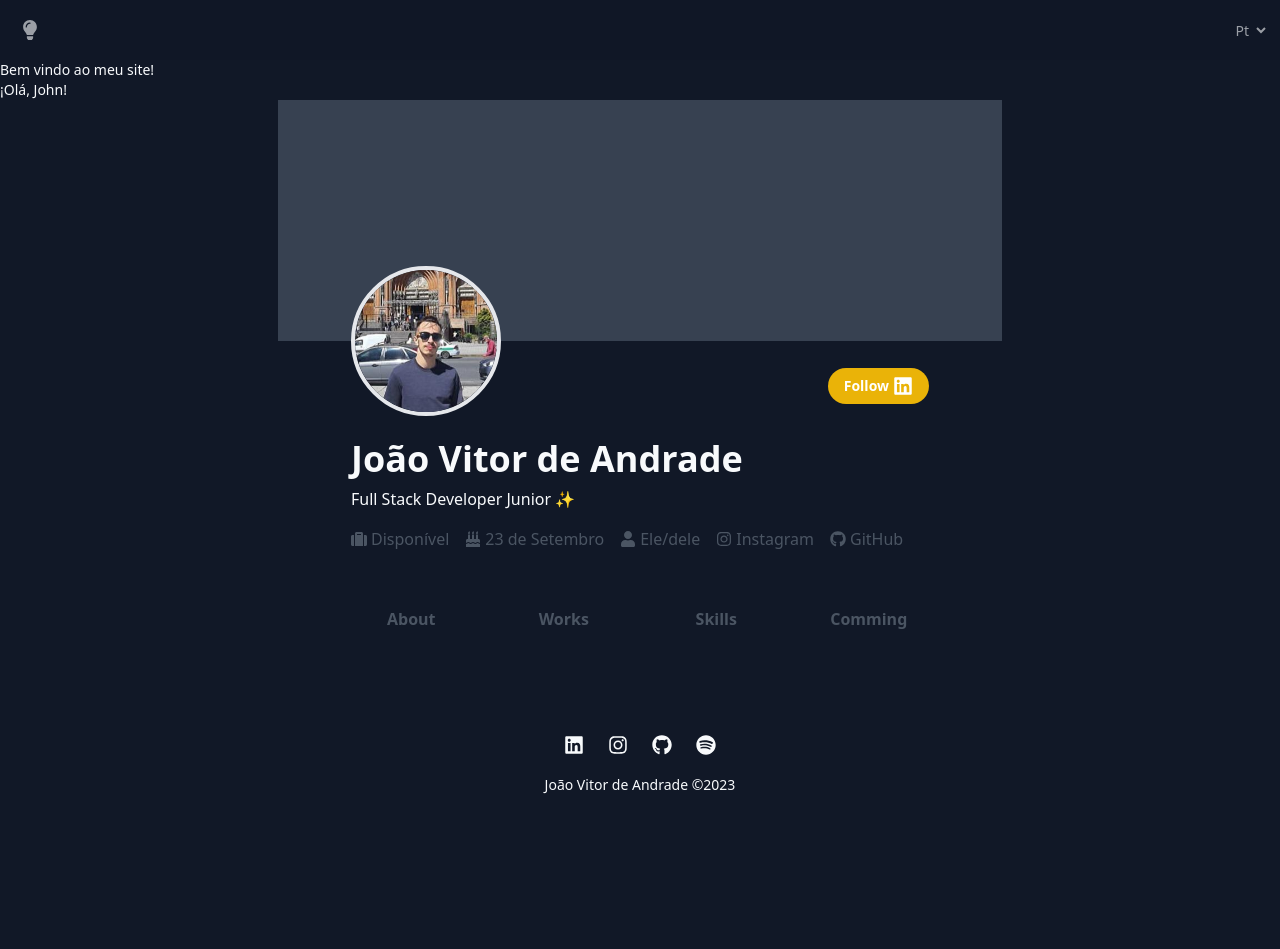
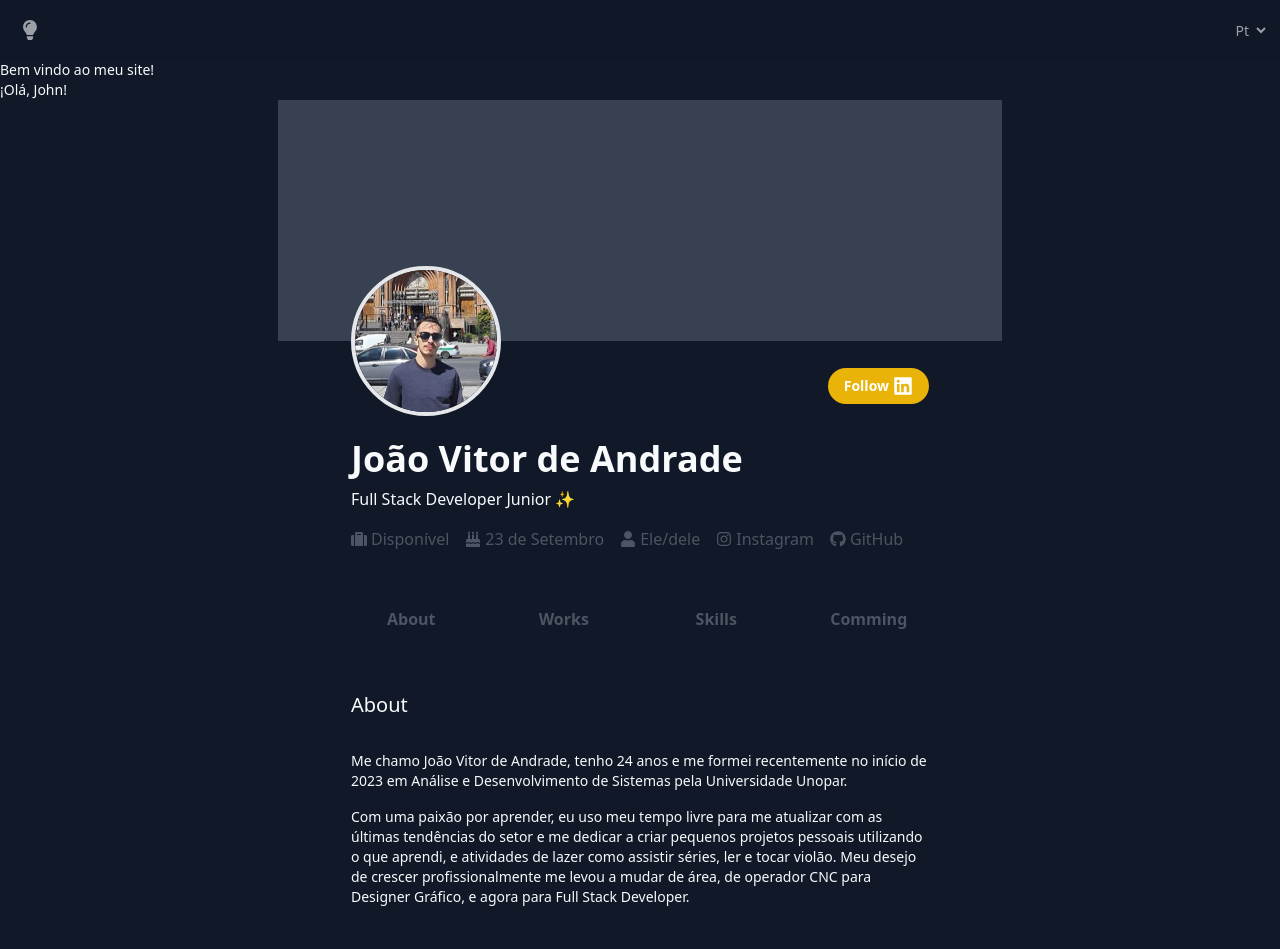
Before and after one commit to AndradeJaum/Portfolio, a Next.js app: page / in a window 1280 px wide. Shown: the top 949 px of the page. Before the commit the page ends 827 px from the top, so only its background shows below. Built offline with nearby package versions, Linux system fonts and the light colour scheme.

Commit message:
feat: change section content

```diff
--- /dev/null
+++ b/components/About.js
@@ -0,0 +1,24 @@
+const About = () => {
+  return (
+    <div className="w-[610px] max-w-full mx-auto px-4">
+      <div className="grid gap-4">
+        <h2 className="text-xl mb-4">About</h2>
+        <p>
+          Me chamo João Vitor de Andrade, tenho 24 anos e me formei recentemente
+          no início de 2023 em Análise e Desenvolvimento de Sistemas pela
+          Universidade Unopar.
+        </p>
+        <p>
+          Com uma paixão por aprender, eu uso meu tempo livre para me atualizar
+          com as últimas tendências do setor e me dedicar a criar pequenos
+          projetos pessoais utilizando o que aprendi, e atividades de lazer como
+          assistir séries, ler e tocar violão. Meu desejo de crescer
+          profissionalmente me levou a mudar de área, de operador CNC para
+          Designer Gráfico, e agora para Full Stack Developer.
+        </p>
+      </div>
+    </div>
+  );
+};
+
+export default About;
--- /dev/null
+++ b/components/Work.js
@@ -0,0 +1,63 @@
+import Image from "next/image";
+const Work = () => {
+  return (
+    <div className="w-[610px] max-w-full mx-auto px-4">
+      <div className="hidden">
+        <h2 className="text-xl mb-12">Work Experience</h2>
+        <div className="w-full flex justify-between mb-12">
+          <div className="w-[30%]">
+            <p>2023 - present</p>
+          </div>
+          <div className="w-[65%] grid gap-2">
+            <h3 className="text-xl">Full Stack Developer</h3>
+            <p>Função do cargo aqui</p>
+            <span className="text-gray-600 grid grid-flow-col auto-cols-[1fr]">
+              <span>JS</span>
+              <span>TS</span>
+              <span>Next</span>
+              <span>React</span>
+              <span>Tailwind</span>
+            </span>
+          </div>
+        </div>
+      </div>
+
+      <div>
+        <h2 className="text-xl mb-12">Side Projects</h2>
+        <div className="w-full flex justify-between mb-12">
+          <div className="w-[47%] grid gap-2">
+            <Image
+              src="/images/comunismo.png"
+              alt={"Projeto Comunismo"}
+              height={10}
+              width={400}
+              className="rounded-md"
+            />
+            <h3 className="text-xl">Tittle</h3>
+            <p>Project description here, brief and punctual </p>
+          </div>
+          <div className="w-[47%] grid gap-2">
+            <div className="aspect-[2/1] rounded-xl bg-gray-700"></div>
+            <h3 className="text-xl">Tittle</h3>
+            <p>Project description here, brief and punctual </p>
+          </div>
+        </div>
+
+        <div className="w-full flex justify-between mb-12">
+          <div className="w-[47%] grid gap-2">
+            <div className="aspect-[2/1] rounded-xl bg-gray-700"></div>
+            <h3 className="text-xl">Tittle</h3>
+            <p>Project description here, brief and punctual </p>
+          </div>
+          <div className="w-[47%] grid gap-2">
+            <div className="aspect-[2/1] rounded-xl bg-gray-700"></div>
+            <h3 className="text-xl">Tittle</h3>
+            <p>Project description here, brief and punctual </p>
+          </div>
+        </div>
+      </div>
+    </div>
+  );
+};
+
+export default Work;
--- a/pages/index.tsx
+++ b/pages/index.tsx
@@ -14,16 +14,25 @@ import {
 } from "react-icons/fa";
 import { useTranslation } from "react-i18next";
 import LanguageSwitcher from "../components/LanguageSwitcher.js";
+import { useState } from "react";
+import About from "../components/About.js";
+import Work from "../components/Work.js";
 
 const Home: NextPage = () => {
+  const [activeSection, setActiveSection] = useState("about");
+
   const { t } = useTranslation();
+
+  const handleSectionClick = (section: string) => {
+    setActiveSection(section);
+  };
 
   return (
     <div className="container min-h-screen max-w-full">
       <nav className="flex justify-between p-2 sticky top-0 left-0 z-10 bg-gray-900 opacity-60 backdrop:blur-3xl">
         <form className="w-11 h-11 rounded-md flex items-center hover:bg-gray-700">
           <button className="hover:bg-gray-700 flex items-center gap-1 mx-auto">
-            <FaLightbulb size={20}/>
+            <FaLightbulb size={20} />
           </button>
         </form>
         <div className="w-11 h-11 rounded-md flex items-center hover:bg-gray-700">
@@ -53,7 +62,7 @@ const Home: NextPage = () => {
               className="border-transparent outline-transparent rounded-full flex gap-x-1 items-center text-white px-4 py-2 bg-yellow-500"
             >
               <span className="font-bold">Follow</span>
-              <FaLinkedin size={20}/>
+              <FaLinkedin size={20} />
             </a>
           </div>
           <h1 className="font-bold text-4xl">João Vitor de Andrade</h1>
@@ -95,13 +104,23 @@ const Home: NextPage = () => {
         </div>
         <div className="w-[610px] max-w-full mx-auto my-12 text-base">
           <div className="max-w-full grid grid-flow-col auto-cols-[1fr] items-center text-gray-600">
-            <button className="font-bold grid place-items-center w-full h-full text-gray-600 hover:text-gray-50">
+            <button
+              className={`font-bold grid place-items-center w-full h-full text-gray-600 ${
+                activeSection === "about" ? "hover:text-gray-50" : ""
+              }`}
+              onClick={() => handleSectionClick("about")}
+            >
               <span className="p-2 px-4 border-b-4 border-transparent">
                 About
               </span>
             </button>
 
-            <button className="font-bold grid place-items-center w-full h-full text-gray-600 hover:text-gray-50">
+            <button
+              className={`font-bold grid place-items-center w-full h-full text-gray-600 ${
+                activeSection === "about" ? "hover:text-gray-50" : ""
+              }`}
+              onClick={() => handleSectionClick("work")}
+            >
               <span className="p-2 px-4 border-b-4 border-transparent">
                 Works
               </span>
@@ -121,7 +140,11 @@ const Home: NextPage = () => {
           </div>
         </div>
       </header>
-      <main></main>
+      <main>
+        {activeSection === "about" && <About />}
+        {activeSection === "work" && <Work />}
+        {/* {activeSection === "skills" && <Skills />} */}
+      </main>
       <footer className="w-[610px] max-w-full mx-auto py-8">
         <div className="w-full grid place-items-center gap-y-2">
           <div className="flex flex-wrap justify-center">
@@ -131,7 +154,7 @@ const Home: NextPage = () => {
               target="_blank"
               className="w-11 h-11 grid place-items-center rounded-md hover:bg-gray-700"
             >
-              <FaLinkedin size={20}/>
+              <FaLinkedin size={20} />
             </a>
             <a
               href="https://www.instagram.com/andrade_jaum/"
@@ -139,7 +162,7 @@ const Home: NextPage = () => {
               target="_blank"
               className="w-11 h-11 grid place-items-center rounded-md hover:bg-gray-700"
             >
-              <FaInstagram size={20}/>
+              <FaInstagram size={20} />
             </a>
             <a
               href="https://github.com/AndradeJaum"
@@ -147,7 +170,7 @@ const Home: NextPage = () => {
               target="_blank"
               className="w-11 h-11 grid place-items-center rounded-md hover:bg-gray-700"
             >
-              <FaGithub size={20}/>
+              <FaGithub size={20} />
             </a>
             <a
               href="https://open.spotify.com/user/4jsylrelyhxxzqb28vtyj19p4"
@@ -155,7 +178,7 @@ const Home: NextPage = () => {
               target="_blank"
               className="w-11 h-11 grid place-items-center rounded-md hover:bg-gray-700"
             >
-              <FaSpotify size={20}/>
+              <FaSpotify size={20} />
             </a>
           </div>
           <div>
--- a/tailwind.config.js
+++ b/tailwind.config.js
@@ -1,6 +1,9 @@
 /** @type {import('tailwindcss').Config} */
 module.exports = {
-  content: ["./pages/**/*.{js,ts,jsx,tsx,mdx}"],
+  content: [
+    "./pages/**/*.{js,ts,jsx,tsx,mdx}",
+    "./components/**/*.{js,ts,jsx,tsx,mdx}",
+  ],
   theme: {
     // colors: {
     //   yellow: "#FED600",
--- a/tsconfig.json
+++ b/tsconfig.json
@@ -22,7 +22,9 @@
   "include": [
     "next-env.d.ts",
     "**/*.ts",
-    "**/*.tsx"
+    "**/*.tsx",
+    "**/*.jsx",
+    "**/*.js",
   ],
   "exclude": [
     "node_modules"
```
